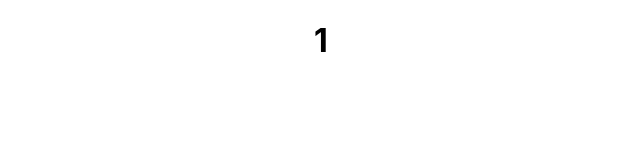
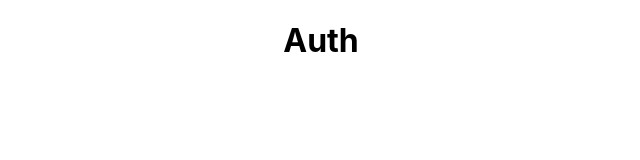
Before and after one commit to StudentAkira/TimeTracker, a React (Create React App) app in the folder Frontend/time_tracker/: page / in a window 1280 px wide. Shown: the top 160 px of the page, without its empty margins (319-959 px from the left). Built offline with nearby package versions, Linux system fonts and the light colour scheme.

Commit message:
frontend dev configured

```diff
--- a/Frontend/time_tracker/package.json
+++ b/Frontend/time_tracker/package.json
@@ -6,8 +6,10 @@
     "@testing-library/jest-dom": "^5.17.0",
     "@testing-library/react": "^13.4.0",
     "@testing-library/user-event": "^13.5.0",
+    "@types/react-router-dom": "^5.3.3",
     "react": "^18.3.1",
     "react-dom": "^18.3.1",
+    "react-router-dom": "^6.23.1",
     "react-scripts": "5.0.1",
     "web-vitals": "^2.1.4"
   },
--- a/Frontend/time_tracker/src/App.jsx
+++ b/Frontend/time_tracker/src/App.jsx
@@ -1,9 +1,20 @@
+import React from 'react';
+import { BrowserRouter, Route, Routes } from 'react-router-dom';
 import './App.css';
+import AuthPage from './components/auth/auth_page';
+
 
 function App() {
   return (
     <div className="App">
-      <h1>1</h1>
+      <div className="App">
+        <BrowserRouter>
+        <Routes>
+          <Route path='/' element={<AuthPage />}/>
+          {/* <Route path="#" element={<AuthPage />} /><Route path={frontURLs.append_software_equipment_suffix} element={<AppendSoftwareEquipment />} /> */}
+        </Routes>
+      </BrowserRouter>
+      </div>
     </div>
   );
 }
--- a/Frontend/time_tracker/src/components/auth/auth_page.jsx
+++ b/Frontend/time_tracker/src/components/auth/auth_page.jsx
@@ -1,7 +1,8 @@
 function AuthPage() {
+
   return (
     <div className="AuthPage">
-        <h1>HELLO</h1>
+        <h1>Auth</h1>
     </div>
   );
 }
--- /dev/null
+++ b/Frontend/time_tracker/src/components/auth/enums.tsx
@@ -0,0 +1,6 @@
+export enum APIEndpoints {
+    base = "http://127.0.0.1:8000"
+}
+export enum frontURLs {
+    base = "http://127.0.0.1:3000"
+}
```
Also changed, not shown: 1 other file (tests, documents, lock files or other folders).
